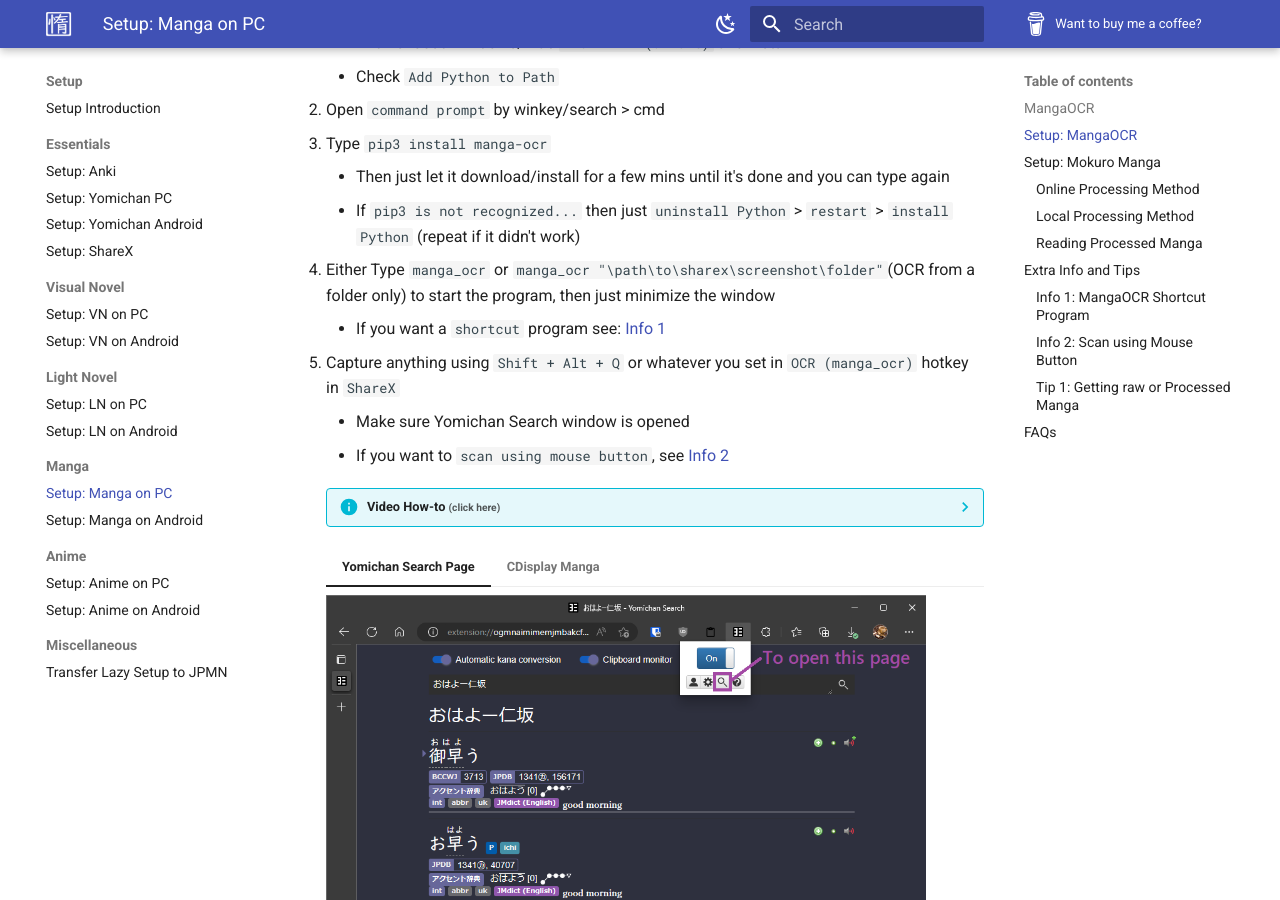
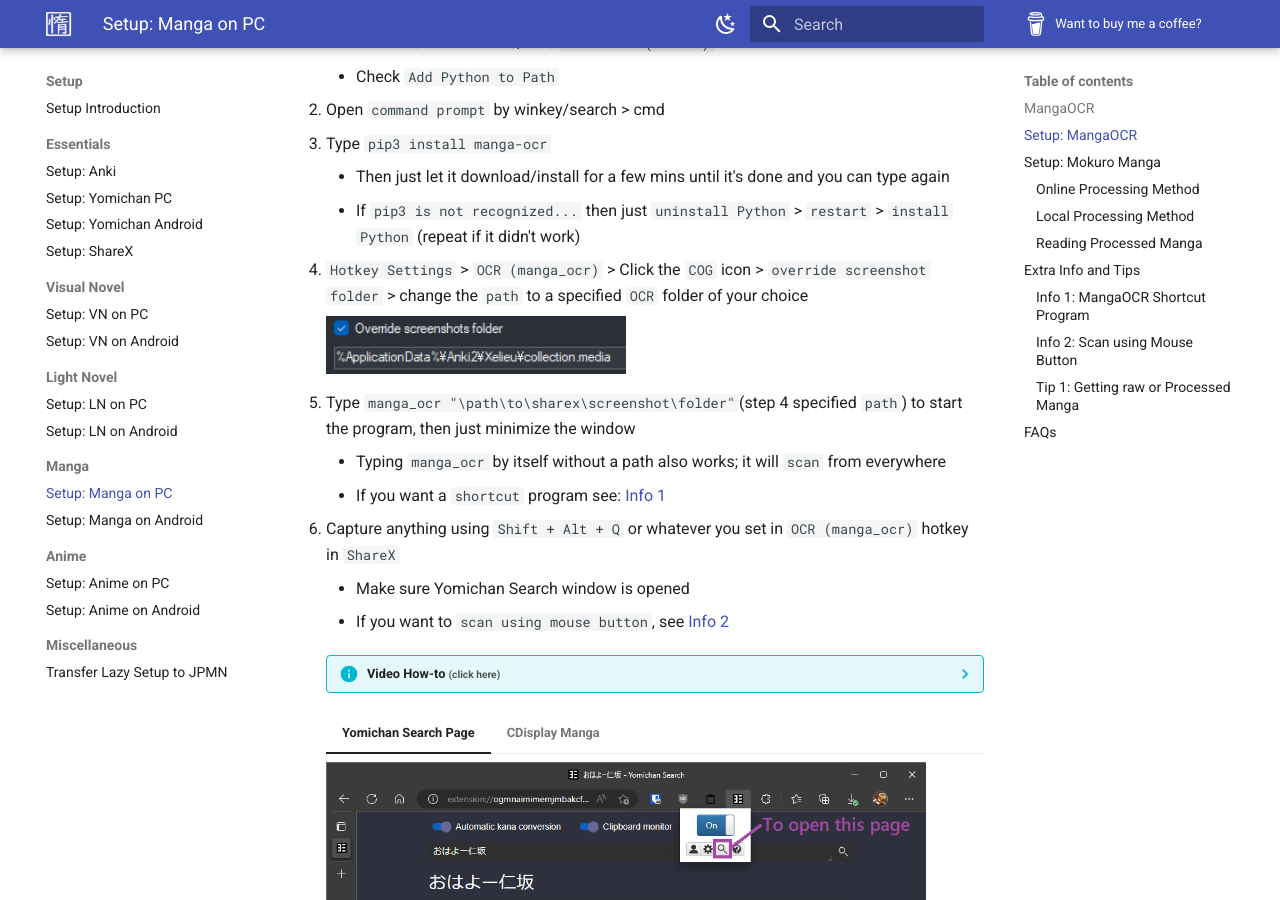
Before and after one commit to Xelieu/xelieu.github.io, an MkDocs documentation site: the page built from docs/jp-lazy-guide/setupMangaOnPC.md, in a window 1280 px wide and 900 px high, scrolled down 734 px. Built offline with MkDocs 1.6.1 and Material for MkDocs 9.7.7, drawn with Linux system fonts in a browser that asks for light colours.

Commit message:
$updated info

```diff
--- a/docs/jp-lazy-guide/setupMangaOnPC.md
+++ b/docs/jp-lazy-guide/setupMangaOnPC.md
@@ -28,10 +28,15 @@
     - Then just let it download/install for a few mins until it's done and you can type again
     - If `pip3 is not recognized...` then just `uninstall Python` > `restart` > `install Python` (repeat if it didn't work)
 
-4. Either Type `manga_ocr` or `manga_ocr "\path\to\sharex\screenshot\folder"`(OCR from a folder only) to start the program, then just minimize the window
+4. `Hotkey Settings` > `OCR (manga_ocr)` > Click the `COG` icon > `override screenshot folder` > change the `path` to a specified `OCR` folder of your choice
+
+    ![ShareX Path](../img/sharex-path.png){height=150 width=300}
+
+5. Type `manga_ocr "\path\to\sharex\screenshot\folder"`(step 4 specified `path`) to start the program, then just minimize the window
+    - Typing `manga_ocr` by itself without a path also works; it will `scan` from everywhere
     - If you want a `shortcut` program see: [Info 1](https://xelieu.github.io/jp-lazy-guide/setupMangaOnPC/#info-1-mangaocr-shortcut-program)
 
-5. Capture anything using `Shift + Alt + Q` or whatever you set in `OCR (manga_ocr)` hotkey in `ShareX`
+6. Capture anything using `Shift + Alt + Q` or whatever you set in `OCR (manga_ocr)` hotkey in `ShareX`
     - Make sure Yomichan Search window is opened
     - If you want to `scan using mouse button`, see [Info 2](https://xelieu.github.io/jp-lazy-guide/setupMangaOnPC/#info-2-scan-using-mouse-button)
 
```
